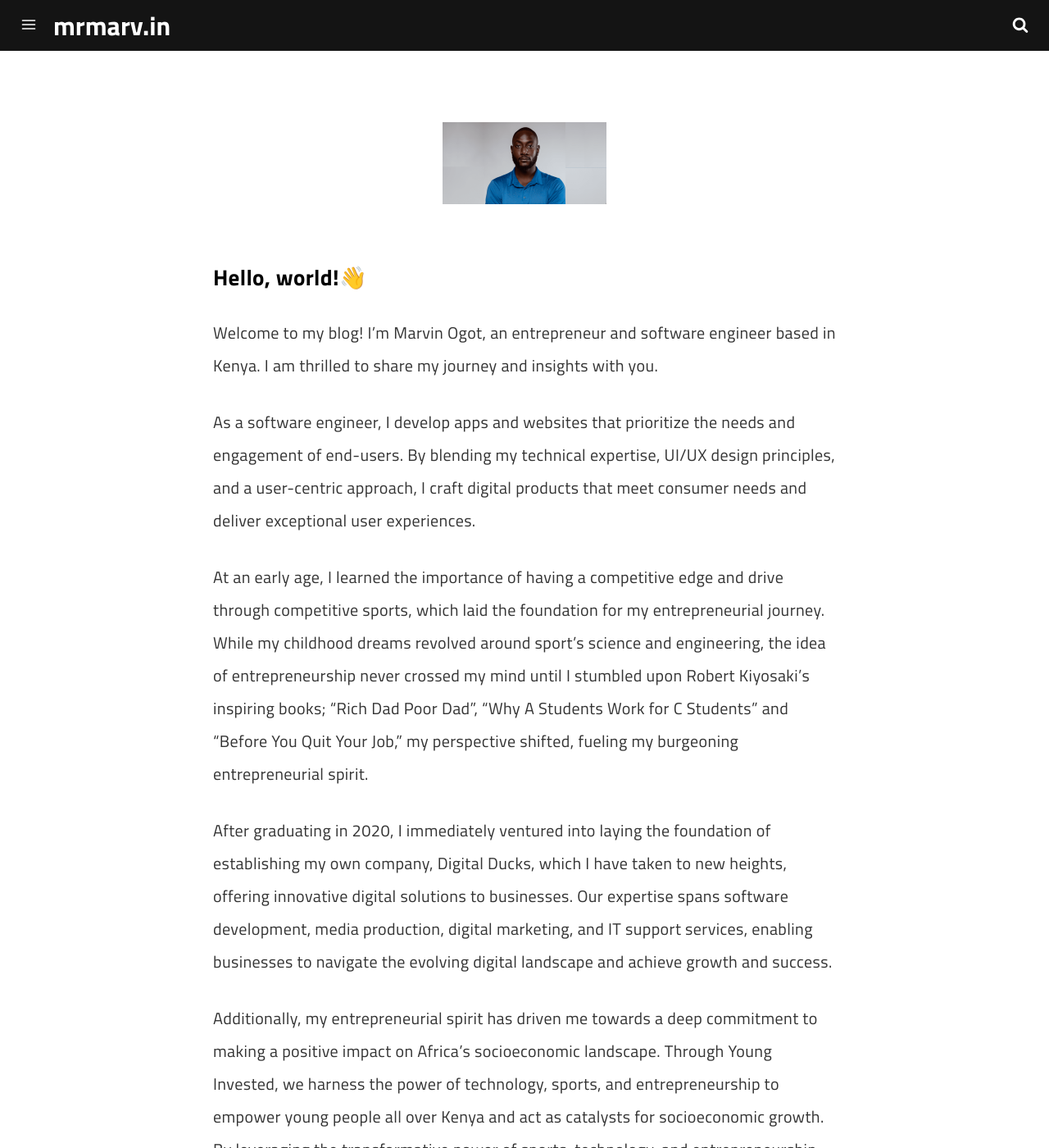
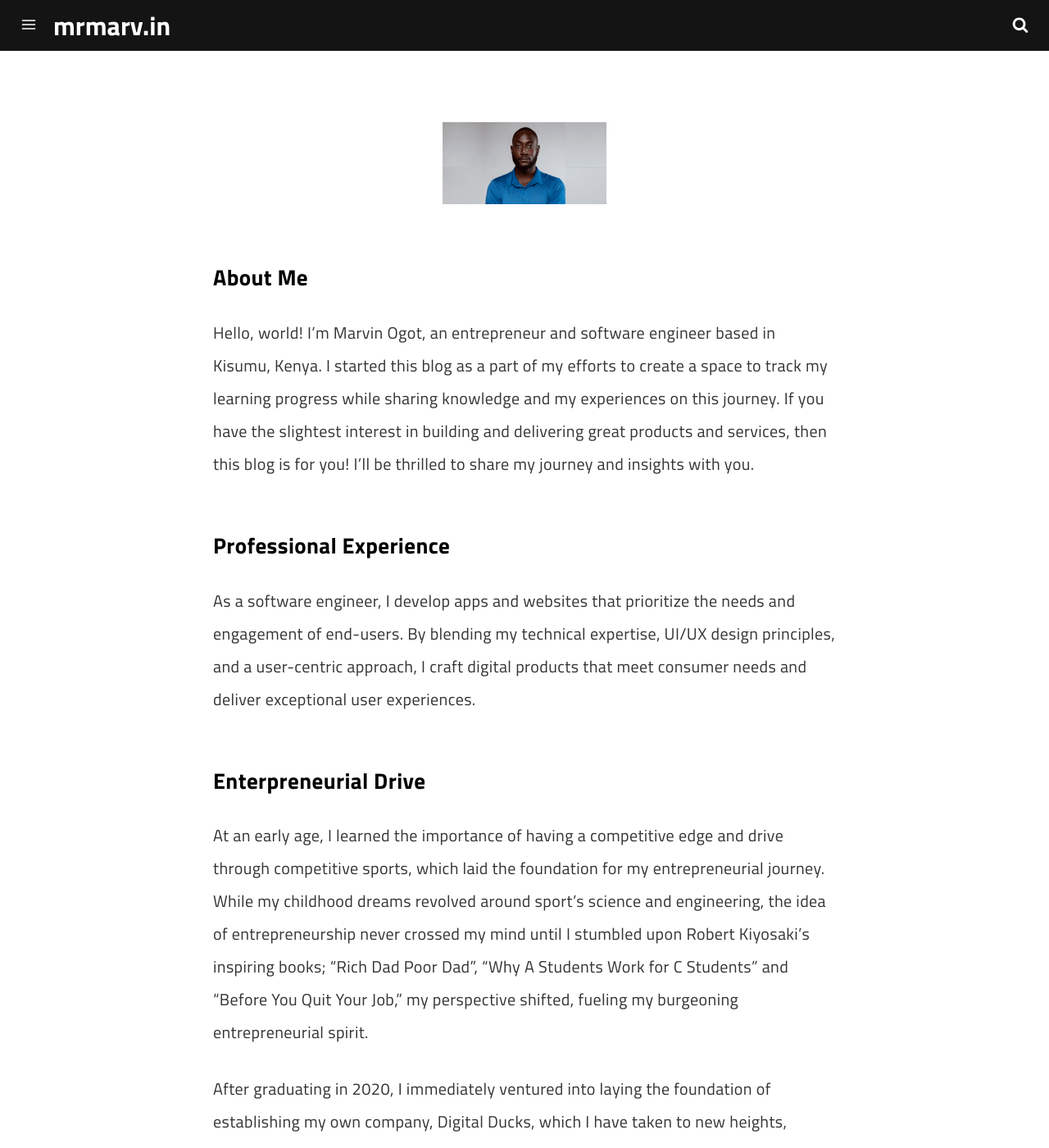
Before and after one commit to marv0/marv0.github.io, a Jekyll site: the page built from pages/about.md, in a window 1280 px wide and 1400 px high. Shown: the whole window at 82% size. Built offline with Jekyll 4.4.1, drawn with Linux system fonts in a browser that asks for light colours; a script that is not in the unit is left out.

Commit message:
Update about.md

```diff
--- a/pages/about.md
+++ b/pages/about.md
@@ -8,11 +8,15 @@ permalink: /about/
 ---
 <img class="img" src="/assets/img/uploads/dp.png" alt="Marvin Ogot" width="200px">
 
-### Hello, world!👋
+### About Me
 
-Welcome to my blog! I’m Marvin Ogot, an entrepreneur and software engineer based in Kenya. I am thrilled to share my journey and insights with you.
+Hello, world! I’m Marvin Ogot, an entrepreneur and software engineer based in Kisumu, Kenya. I started this blog as a part of my efforts to create a space to track my learning progress while sharing knowledge and my experiences on this journey. If you have the slightest interest in building and delivering great products and services, then this blog is for you! I'll be thrilled to share my journey and insights with you.
+
+### Professional Experience
 
 As a software engineer, I develop apps and websites that prioritize the needs and engagement of end-users. By blending my technical expertise, UI/UX design principles, and a user-centric approach, I craft digital products that meet consumer needs and deliver exceptional user experiences.
+
+### Enterpreneurial Drive
 
 At an early age, I learned the importance of having a competitive edge and drive through competitive sports, which laid the foundation for my entrepreneurial journey. While my childhood dreams revolved around sport's science and engineering, the idea of entrepreneurship never crossed my mind until I stumbled upon Robert Kiyosaki's inspiring books; "Rich Dad Poor Dad", "Why A Students Work for C Students" and "Before You Quit Your Job," my perspective shifted, fueling my burgeoning entrepreneurial spirit.
 
```
Also changed, not shown: other parts of pages/about.md (+2 -0 lines).
